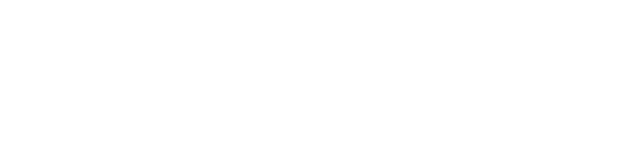
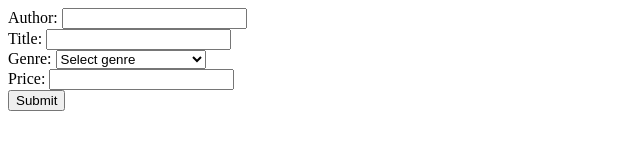
Before and after one commit to GiorgosNicolaides/Bookstore, a website: page index.html in a window 1280 px wide. Shown: the whole page, without its empty margins (0-640 px from the left). Drawn offline with Linux system fonts and the light colour scheme.

Commit message:
client and server

```diff
--- a/index.html
+++ b/index.html
@@ -7,6 +7,33 @@
     <title>Document</title>
 </head>
 <body>
-
+    <form id="register">
+        <div>
+          <label for="author">Author:</label>
+          <input type="text" id="author" required />
+        </div>
+        <div>
+          <label for="title">Title:</label>
+          <input type="text" id="title" required />
+        </div>
+        <div>
+          <label for="genre">Genre:</label>
+          <select id="genre" required>
+            <option value="">Select genre</option>
+            <option value="Science fiction">Science fiction</option>
+            <option value="Satire">Satire</option>
+            <option value="Drama">Drama</option>
+            <option value="Action and Adventure">Action and Adventure</option>
+            <option value="Romance">Romance</option>
+            <option value="Mystery">Mystery</option>
+            <option value="Horror">Horror</option>
+          </select>
+        </div>
+        <div>
+          <label for="price">Price:</label>
+          <input type="number" id="price" step="0.01" required />
+        </div>
+        <button type="submit">Submit</button>
+      </form>
 </body>
 </html>
```
Also changed, not shown: server.js (+10 -1 lines).
